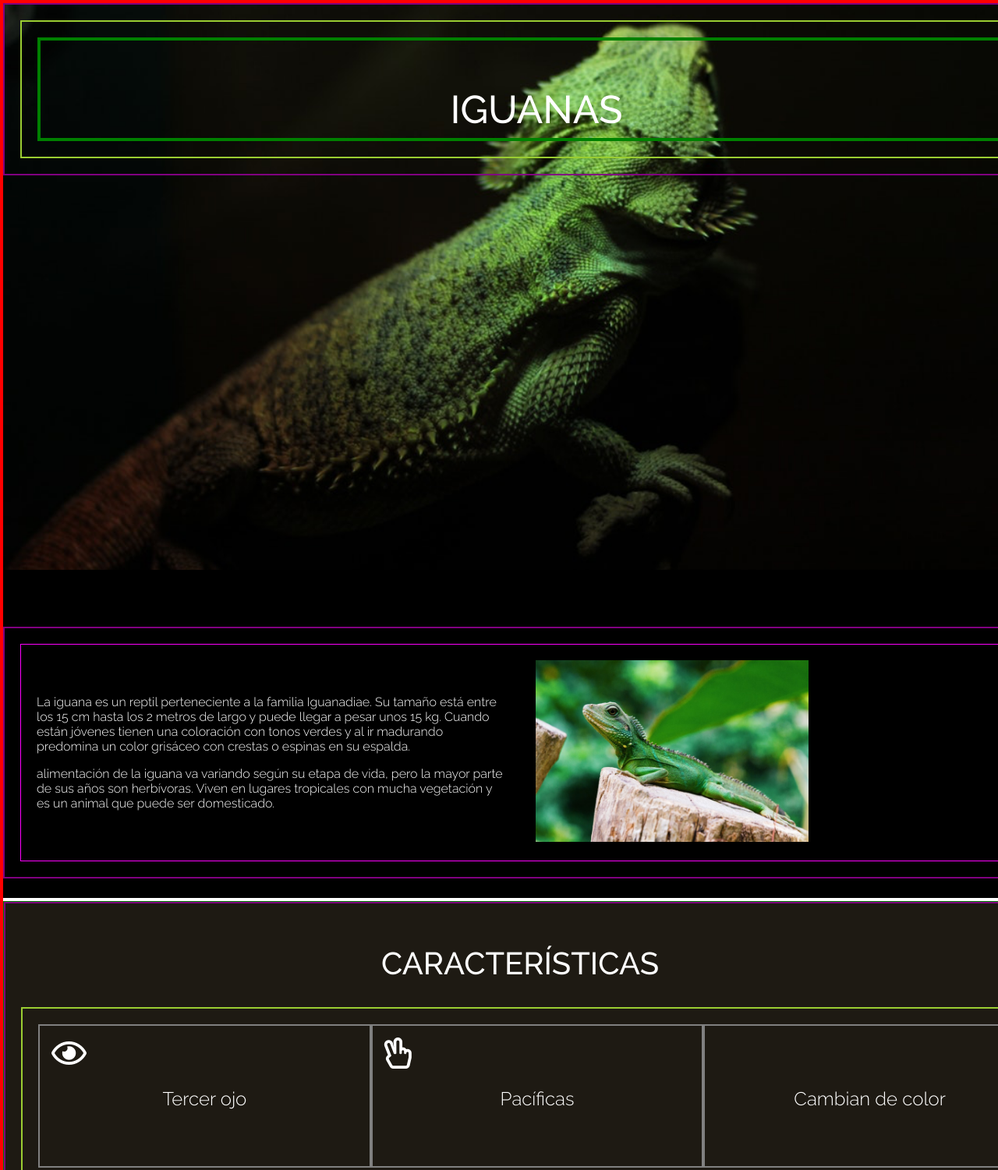
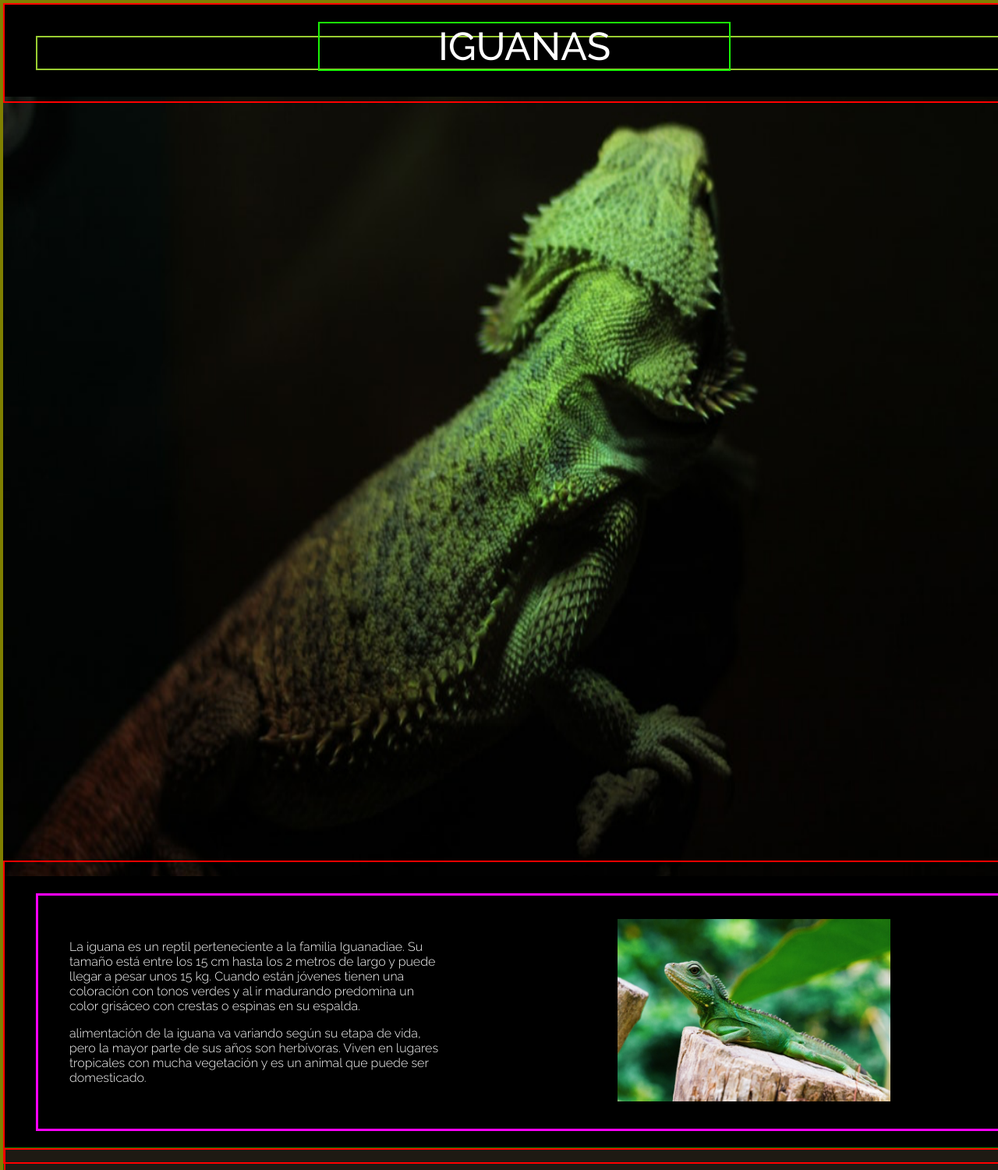
Before and after one commit to Pablofuenza/iguana_page, a plain HTML site: page iguana.html in a window 1280 px wide. Shown: the top 1501 px of the page at 78% size. Drawn offline with Linux system fonts and the light colour scheme.

Commit message:
polishing Css

```diff
--- a/assets/css/style.css
+++ b/assets/css/style.css
@@ -4,21 +4,22 @@ body {
     width: 100%;
     height: auto;
     margin: 0;
-    border: 4px solid red;
+    border: 4px solid olive;
+    background-color: #000000;
 }
 
 body * {
 
-    /*border: 2px solid blue;*/
+   /*border: 2px solid blue;*/
 
 }
 
 .container {
     width: 100%;
     height: auto;
-    margin: 0 auto;
-    padding: 20px;
-    border: 2px solid purple;
+    margin: 0;
+    padding: 40px;
+    border: 2px solid rgb(255, 0, 0);
 
 }
 
@@ -30,11 +31,20 @@ body * {
     border: 2px solid yellowgreen;
 }
 
+.row h1 {
+    width: 100%;
+    height: auto;
+    margin-left: 340px;
+    border: 2px solid rgb(26, 243, 6);
+}
+
+
 .col-4 {
     width: 33.3%;
     height: 150px;
     border: 2px solid grey;
     padding: 15px;
+    text-align: center;
 
 }
 
@@ -42,26 +52,50 @@ body * {
     width: 100%;
     height: 0px;
     border: 4px solid green;
-    padding: 25px;
+    padding: 50px 330px;
     text-align: center;
-    padding-bottom: 100px;
+    float:none
+
+}
+
+.col-12 h1{
+    width: 100%;
+    height: 0px;
+    border: 4px solid green;
+    padding: 20px 0px;
+    text-align: center;
+
+}
+
+nav {
+    background-color: #000000;
+    width: 100%;
+    height: 120px;
+    position: fixed;
+}
+
+nav h1 {
+
+    text-align: center;
+    font-size: 50px;
+    font-weight: 500;
+    opacity: 1;
+    margin: -40px;
+
+
 }
 
 header {
-    background-image: url('../images/bg-header.jpg');
-    background-color: #000000;
+    margin-top: 120px;
     width: 100%;
     height: 800px;
-    background-repeat: no-repeat;
+    padding-bottom: 200px;
 
 }
 
-header h1 {
-    text-align: center;
-    font-size: 50px;
-    font-weight: 500;
-
-
+header img {
+    width: 100%;
+    height: 1000px;
 
 }
 
@@ -70,11 +104,16 @@ header h1 {
     height: 348px;
     padding: 0;
     background: black;
-    display: inline-block;
+    display: inline-flex;
     align-items: center;
 }
 
 .desc-section p {
+
+    top: 876px;
+    left: 150px;
+    width: 475px;
+
     font-weight: 300;
     font-size: 16px;
     opacity: 1;
@@ -84,6 +123,7 @@ header h1 {
 }
 
 .desc-section img {
+    margin-left: 125px;
     max-height: 350px;
     max-width: 350px;
 }
@@ -95,16 +135,18 @@ header h1 {
     display: block;
     clear: both;
     padding: 20px;
-    border: 1px solid fuchsia;
+    border: 3px solid fuchsia;
     display: table;
 }
 
 .rowContenedor-hijo-texto {
+
     width: 50%;
     height: auto;
     display: table-cell;
     vertical-align: middle;
-    padding: 0px 40px 0px 0px;
+    padding: inherit;
+
 }
 
 .rowContenedor-hijo-imagen {
@@ -118,22 +160,22 @@ header h1 {
 
 .icons-section {
     width: 100%;
-
     background-color: #1E1A13;
     border: 1px solid green;
+
 
 }
 
 .icons-section h2 {
     font-size: 40px;
-    color: white;
+    color: #ffffff;
     text-align: center;
     font-weight: 500;
 }
 
 .icons-section h3 {
     font-size: 24px;
-    color: white;
+    color: #ffffff;
     text-align: center;
     font-weight: 300;
     opacity: 1;
@@ -141,14 +183,14 @@ header h1 {
 
 .icons-section i {
     font-size: 40px;
-    color: white;
+    color: #ffffff;
     font-weight: 300;
     opacity: 1;
 }
 
 .iguana-images {
 
-   background-color: black;
+   background-color: #000000;
    top: 1488px;
    left: 0px;
    width: 100%;
@@ -162,18 +204,19 @@ header h1 {
    width: 316px;
 }
 
-
-
 footer {
     width: 100%;
-    height: auto;
+    height: 102px;
     background-color: #1E1A13;
 }
 
 footer p,a {
     font-size: 20px;
-    color: white;
+    color: #ffffff;
     font-weight: 300;
     opacity: 1;
     text-decoration: none;
+    margin-bottom: 500px;
+
+
 }
--- a/index.html
+++ b/iguana.html
@@ -14,20 +14,26 @@
     <link rel="stylesheet" href="assets/css/style.css">
 
 <body>
-
-        <header>
+        <nav>
 
             <div class="container">
 
                 <div class="row">
 
-                        <div class="col-12">
+                    <div class="col-12-title">
+
                         <h1>IGUANAS</h1>
+
                     </div>
 
                 </div>
 
             </div>
+        </nav>
+
+        <header>
+
+            <img src="./assets/images/bg-header.jpg" alt="Iguana principal">
 
         </header>
 
@@ -67,18 +73,18 @@
 
 
                     <div class="col-4">
-                            <i class="far fa-eye"></i>
+                            <i class="far fa-eye fa-5x"></i>
                             <h3>Tercer ojo</h3>
                     </div>
 
 
                     <div class="col-4">
-                            <i class="far fa-hand-peace"></i>
+                            <i class="far fa-hand-peace fa-5x"></i>
                             <h3>Pacíficas</h3>
                     </div>
 
                     <div class="col-4">
-                            <i class="fas fa-paint-brush"></i>
+                            <i class="fas fa-paint-brush fa-5x"></i>
                             <h3>Cambian de color</h3>
                     </div>
 
```
Lines whose indentation alone changed are shown as unchanged.
